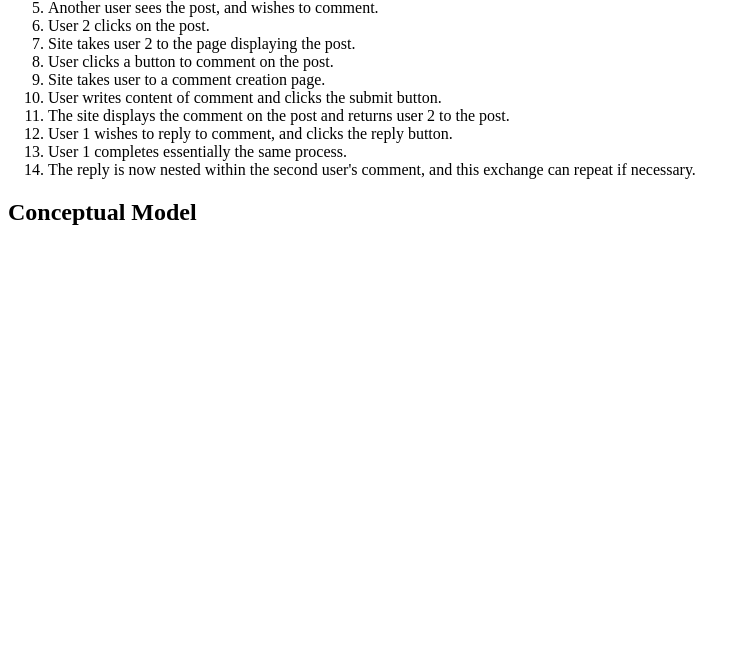
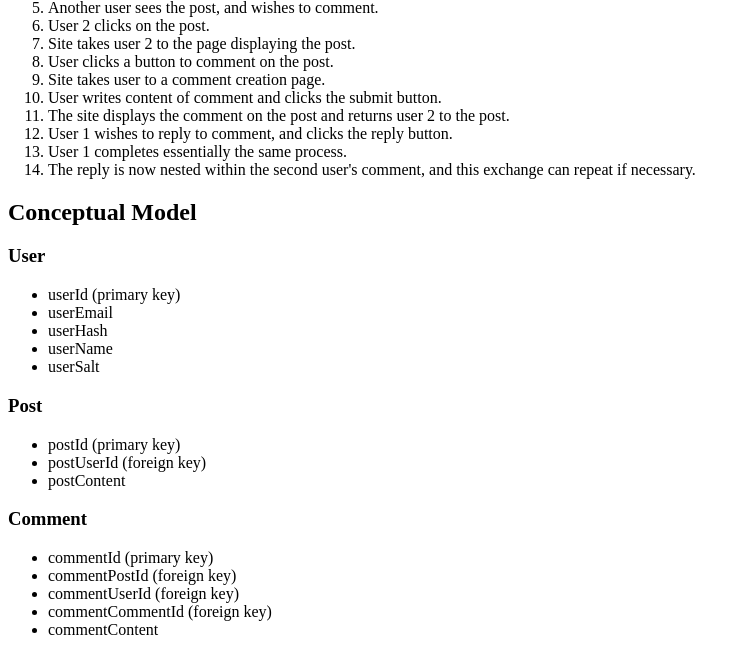
Before and after one commit to Cbenjamin1207/data-design, a PHP site: page / in a window 1280 px wide. Shown: the part 373-1028 px from the top of the page, without its empty margins (0-750 px from the left). Before the commit the page ends 598 px from the top, so only its background shows below. Run offline with PHP 8.4, Linux system fonts and the light colour scheme.

Commit message:
Created first iteration of the conceptual model

```diff
--- a/index.php
+++ b/index.php
@@ -41,6 +41,31 @@
 			</ol>
 
 			<h2>Conceptual Model</h2>
+			<h3>User</h3>
+			<ul>
+				<li>userId (primary key)</li>
+				<li>userEmail</li>
+				<li>userHash</li>
+				<li>userName</li>
+				<li>userSalt</li>
+			</ul>
+
+			<h3>Post</h3>
+			<ul>
+				<li>postId (primary key)</li>
+				<li>postUserId (foreign key)</li>
+				<li>postContent</li>
+			</ul>
+
+			<h3>Comment</h3>
+			<ul>
+				<li>commentId (primary key)</li>
+				<li>commentPostId (foreign key)</li>
+				<li>commentUserId (foreign key)</li>
+				<li>commentCommentId (foreign key)</li>
+				<li>commentContent</li>
+			</ul>
+
 		</main>
 	</body>
 </html>
```
